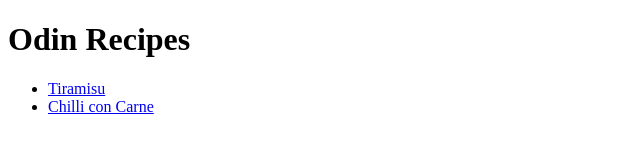
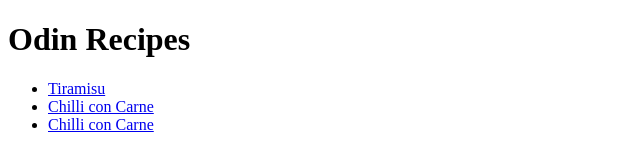
Before and after one commit to 555Viktor/odin-recipes, a plain HTML site: page index.html in a window 1280 px wide. Shown: the whole page, without its empty margins (0-640 px from the left). Drawn offline with Linux system fonts and the light colour scheme.

Commit message:
Add pasta recipe link to index.html

```diff
--- a/index.html
+++ b/index.html
@@ -14,6 +14,9 @@
         <li>
             <a href="./recipes/chilli_con_carne.html">Chilli con Carne</a>
         </li>
+        <li>
+            <a href="./recipes/pasta_primavera.html">Chilli con Carne</a>
+        </li>
     </ul>
 </body>
 </html>
```
Also changed, not shown: recipes/chilli_con_carne.html (+1 -0 lines), recipes/pasta_primavera.html (+2 -0 lines), recipes/tiramisu.html (+1 -0 lines).
